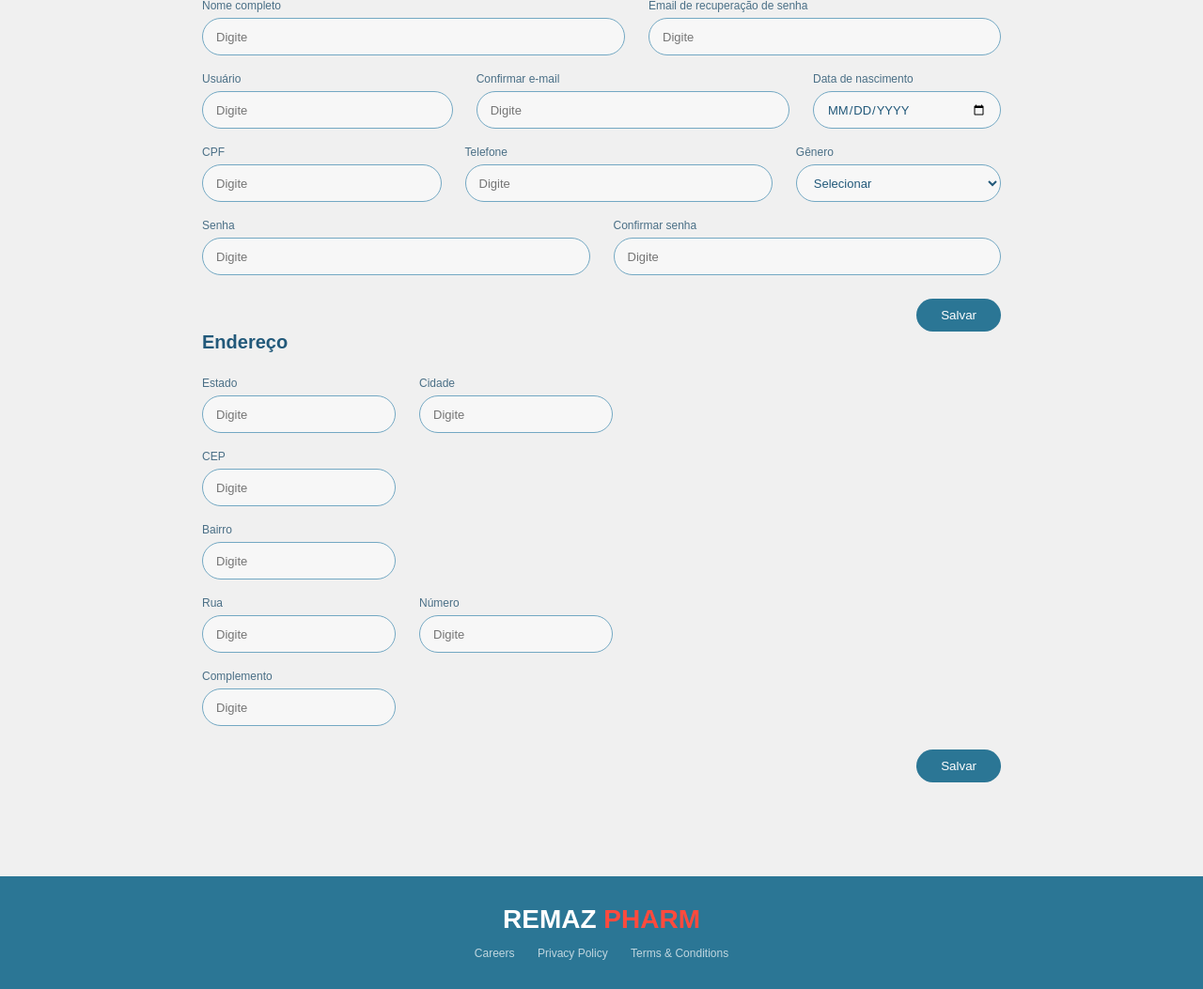
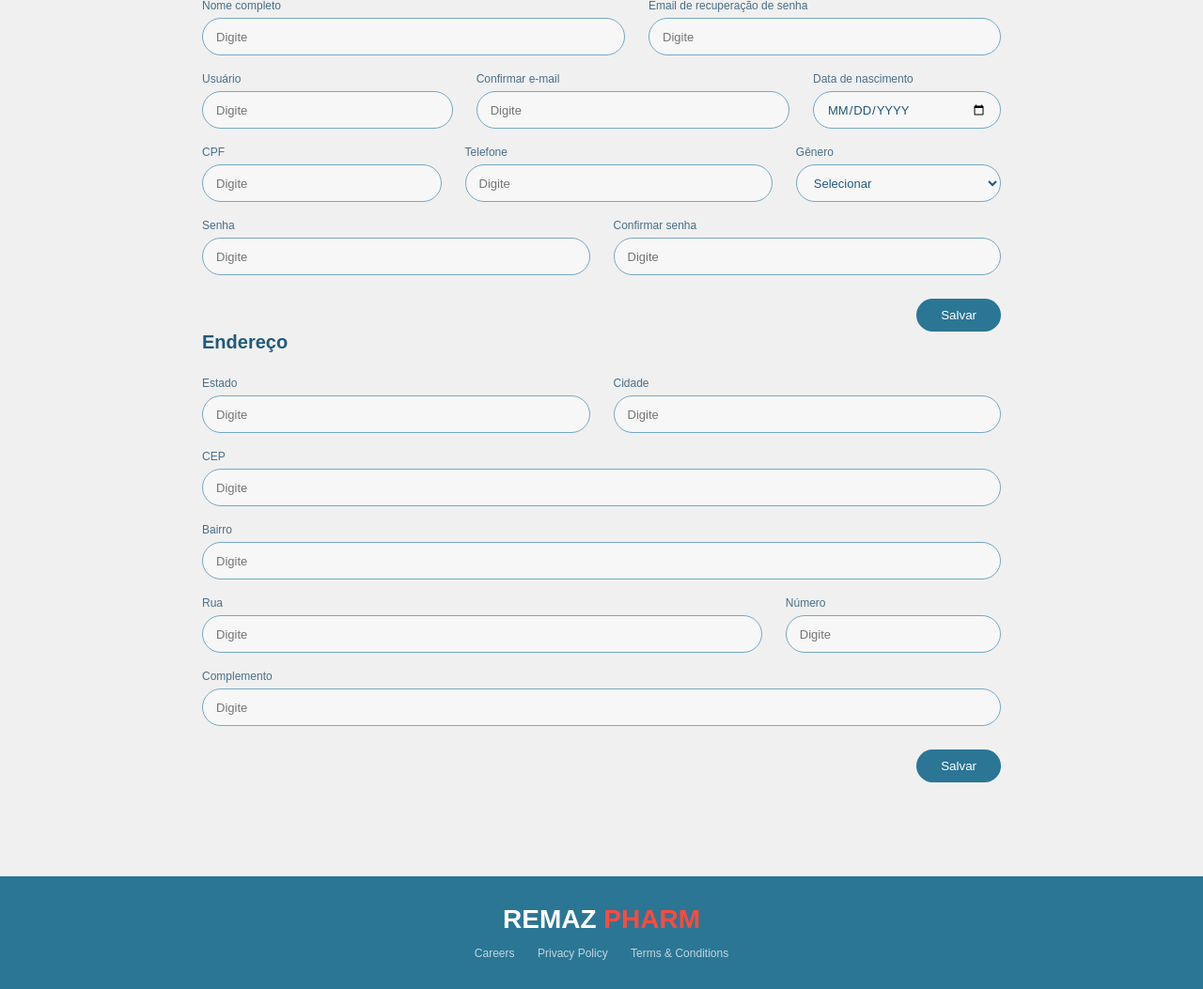
Before and after one commit to RobertoSileno/remaz-pharm-site, a Django app: page /perfil/ in a window 1280 px wide. Shown: the part 199-1252 px from the top of the page at 94% size. Run offline with Django 5.2, Linux system fonts and the light colour scheme; the visitor is signed in with stand-in values (Sample User, id 1).

Commit message:
ajustes no frontend do perfil

```diff
--- a/static/css/profile.css
+++ b/static/css/profile.css
@@ -185,14 +185,38 @@ img {
 
 .usuario-area .form-linha:nth-of-type(4) .form-grupo { flex: 1; }
 
-/* ESTILIZAÇÃO DOS CAMPOS (TEXTO, DATA E SELECT) */
+/* ===== AJUSTE ENDEREÇO (NOVO) ===== */
+
+/* desloca levemente para a direita para alinhar visualmente */
+.endereco-area .form-endereco {
+    padding-left: 0;
+}
+
+/* padroniza largura dos campos */
+.endereco-area .form-grupo {
+    flex: 1;
+}
+
+/* melhora alinhamento das linhas */
+.endereco-area .form-linha {
+    justify-content: flex-start;
+}
+
+/* deixa primeira linha com proporção parecida com topo */
+.endereco-area .form-linha:nth-of-type(1) .form-grupo:first-child { flex: 1; }
+.endereco-area .form-linha:nth-of-type(1) .form-grupo:last-child { flex: 1; }
+
+/* rua maior e número menor (igual sensação do layout acima) */
+.endereco-area .form-linha:nth-of-type(4) .form-grupo:first-child { flex: 1.3; }
+.endereco-area .form-linha:nth-of-type(4) .form-grupo:last-child { flex: 0.5; }
+
+/* ESTILIZAÇÃO DOS CAMPOS */
 .form-grupo label {
     font-size: 12px;
     margin-bottom: 6px;
     color: #4a6f86;
 }
 
-/* Centralizando as regras de estilo para todos os tipos de entrada */
 .form-grupo input,
 .form-grupo select {
     height: 40px;
@@ -203,16 +227,14 @@ img {
     outline: none;
     transition: 0.2s;
 
-    /* Correção da Letra/Número pedida: */
-    font-family: Arial, sans-serif; /* Mesma fonte do body */
-    font-size: 13px;               /* Mesmo tamanho dos outros campos */
-    color: #22597a;                /* Mesma cor azulada do projeto */
+    font-family: Arial, sans-serif;
+    font-size: 13px;
+    color: #22597a;
 }
 
-/* Ajuste específico para o campo de data (alguns navegadores forçam fonte diferente) */
 .form-grupo input[type="date"] {
     font-family: Arial, sans-serif;
-    text-transform: uppercase; /* Deixa o dd/mm/aaaa mais limpo */
+    text-transform: uppercase;
     font-size: 13px;
 }
 
```
Also changed, not shown: templates/profile.html (line endings or trailing spaces).
